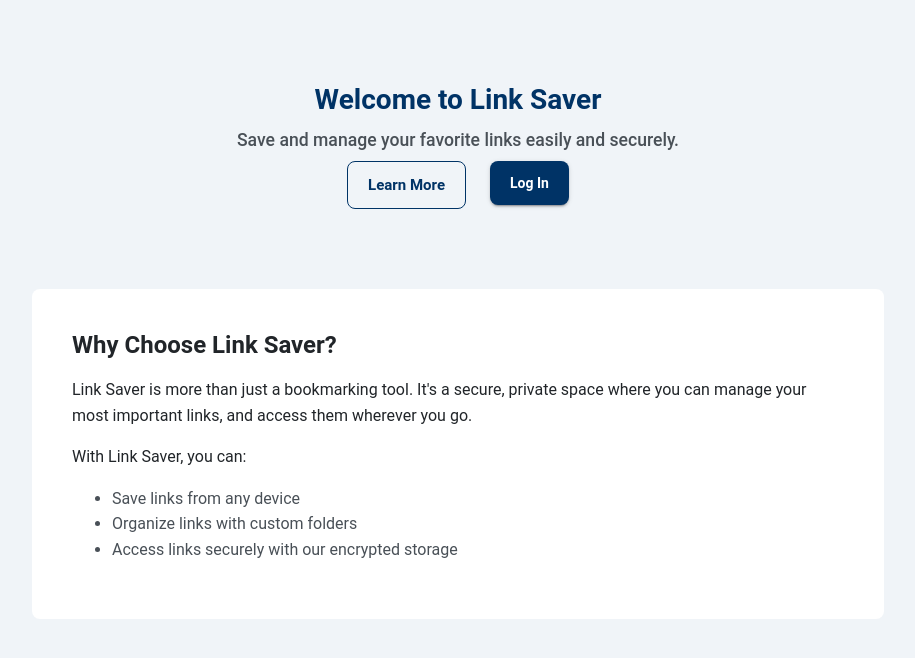
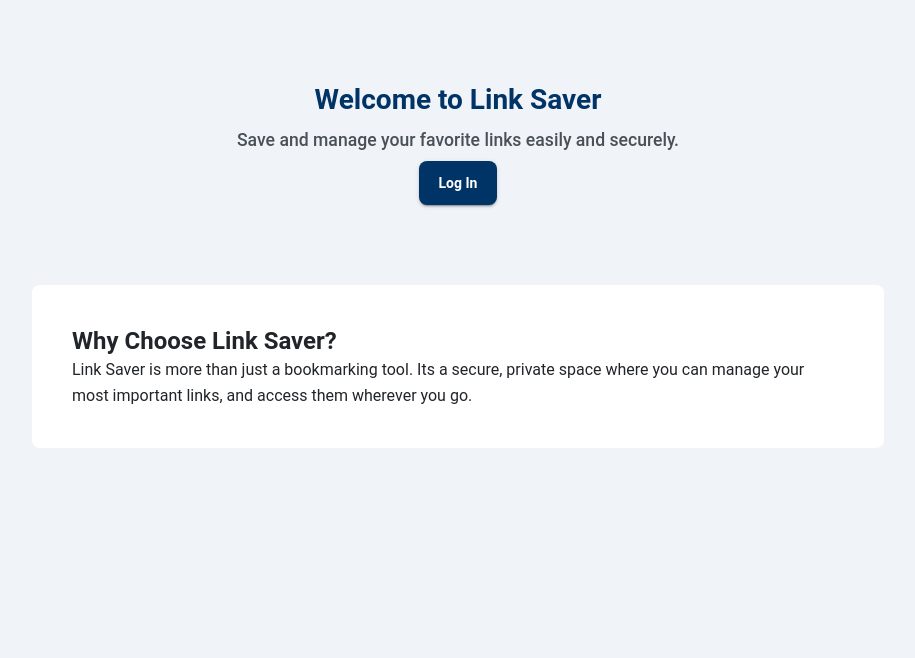
Before and after one commit to CustomCraft-Software-LLC/website-saver, a React (Vite) app in the folder client-link-saver/: page / in a window 1280 px wide. Shown: the top 658 px of the page, without its empty margins (182-1097 px from the left). Built offline with nearby package versions, Linux system fonts and the light colour scheme; no server answers.

Commit message:
redirect uri, callback uri

```diff
--- a/client-link-saver/src/main.jsx
+++ b/client-link-saver/src/main.jsx
@@ -6,8 +6,8 @@ import { ThemeProvider, CssBaseline } from '@mui/material';
 import App from './App.jsx';
 import theme from './assets/theme';
 
-const domain = 'auth0-domain';
-const clientId = 'auth0-client-id';
+const domain = import.meta.env.VITE_AUTH0_DOMAIN;
+const clientId = import.meta.env.VITE_AUTH0_CLIENT_ID;
 
 createRoot(document.getElementById('root')).render(
   <StrictMode>
--- a/client-link-saver/src/pages/HomePage.jsx
+++ b/client-link-saver/src/pages/HomePage.jsx
@@ -32,16 +32,6 @@ const HomePage = () => {
         </Typography>
         <Grid container justifyContent="center" spacing={3}>
           <Grid item>
-            <Button
-              variant="outlined"
-              color="primary"
-              size="large"
-              sx={{ borderColor: theme.palette.primary.main, color: theme.palette.primary.main }}
-            >
-              Learn More
-            </Button>
-          </Grid>
-          <Grid item>
             <LoginButton />
           </Grid>
         </Grid>
@@ -49,36 +39,16 @@ const HomePage = () => {
       <Box mt={10} bgcolor={theme.palette.background.paper} p={5} borderRadius={2}>
         <Typography
           variant="h5"
-          paragraph
           sx={{ fontWeight: 600, color: theme.palette.text.primary }}
         >
           Why Choose Link Saver?
         </Typography>
         <Typography
           variant="body1"
-          paragraph
           sx={{ color: theme.palette.text.primary }}
         >
-          Link Saver is more than just a bookmarking tool. It's a secure, private space where you can manage your most important links, and access them wherever you go.
+          Link Saver is more than just a bookmarking tool. Its a secure, private space where you can manage your most important links, and access them wherever you go.
         </Typography>
-        <Typography
-          variant="body1"
-          paragraph
-          sx={{ color: theme.palette.text.primary }}
-        >
-          With Link Saver, you can:
-        </Typography>
-        <ul>
-          <li>
-            <Typography variant="body1" color={theme.palette.text.secondary}>Save links from any device</Typography>
-          </li>
-          <li>
-            <Typography variant="body1" color={theme.palette.text.secondary}>Organize links with custom folders</Typography>
-          </li>
-          <li>
-            <Typography variant="body1" color={theme.palette.text.secondary}>Access links securely with our encrypted storage</Typography>
-          </li>
-        </ul>
       </Box>
     </Container>
   );
```
